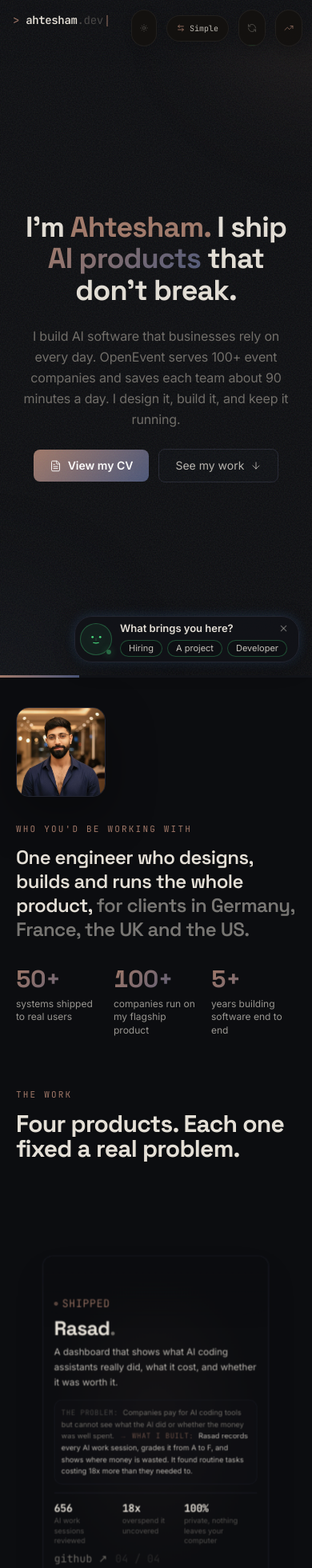
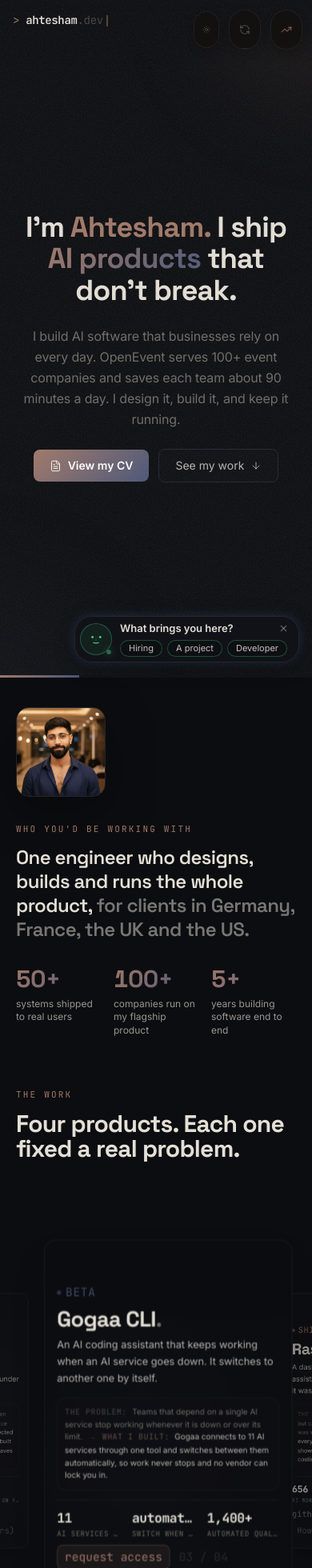
Before and after one commit to shami-ah/portfolio-site, a Next.js app: page / in a window 390 px wide. Shown: the top 1960 px of the page at 80% size. Built offline with nearby package versions, Linux system fonts and the light colour scheme.

Commit message:
Improve visitor-first UX and blog experience

```diff
--- a/src/components/projects.tsx
+++ b/src/components/projects.tsx
@@ -491,6 +491,81 @@ function ExpandModal({
 /*  Scrollytelling panel                                               */
 /* ------------------------------------------------------------------ */
 
+function AnimatedMetric({
+  value,
+  active,
+}: {
+  value: string;
+  active: boolean;
+}): React.ReactElement {
+  const [displayValue, setDisplayValue] = useState(value);
+  const hasAnimated = useRef(false);
+
+  // Animate plain numbers and values such as ~544, 83%, 860+ PRs, and ~1.5 h.
+  const match = value.match(/^([~]?)([\d,]+(?:\.\d+)?)(.*)$/);
+  const numericValue = match
+    ? Number(match[2].replace(/,/g, ""))
+    : null;
+  const prefix = match?.[1] ?? "";
+  const suffix = match?.[3] ?? "";
+  const decimals = match?.[2].split(".")[1]?.length ?? 0;
+
+  useEffect(() => {
+    if (!active) return;
+
+    // Keep text-only metrics unchanged.
+    if (numericValue === null || !Number.isFinite(numericValue)) {
+      setDisplayValue(value);
+      return;
+    }
+
+    // If this metric has already animated, show any updated value directly.
+    if (hasAnimated.current) {
+      setDisplayValue(value);
+      return;
+    }
+
+    hasAnimated.current = true;
+
+    if (window.matchMedia("(prefers-reduced-motion: reduce)").matches) {
+      setDisplayValue(value);
+      return;
+    }
+
+    let frameId = 0;
+    const duration = 1100;
+    let startTime: number | null = null;
+
+    const animate = (time: number): void => {
+      if (startTime === null) startTime = time;
+
+      const progress = Math.min((time - startTime) / duration, 1);
+      const eased = 1 - Math.pow(1 - progress, 3);
+      const current = numericValue * eased;
+
+      const formatted = current.toLocaleString("en-US", {
+        minimumFractionDigits: decimals,
+        maximumFractionDigits: decimals,
+      });
+
+      setDisplayValue(`${prefix}${formatted}${suffix}`);
+
+      if (progress < 1) {
+        frameId = requestAnimationFrame(animate);
+      } else {
+        setDisplayValue(value);
+      }
+    };
+
+    setDisplayValue(`${prefix}${(0).toLocaleString("en-US")}${suffix}`);
+    frameId = requestAnimationFrame(animate);
+
+    return () => cancelAnimationFrame(frameId);
+  }, [active, value, numericValue, prefix, suffix, decimals]);
+
+  return <>{displayValue}</>;
+}
+
 
 function FlagshipCarousel({
   flagships,
@@ -506,36 +581,37 @@ function FlagshipCarousel({
   plain?: boolean;
 }): React.ReactElement {
   const [currentIndex, setCurrentIndex] = useState(0);
-  const [hoveredIndex, setHoveredIndex] = useState<number | null>(null);
+  const [isHovered, setIsHovered] = useState(false);
+const hoverZoneRef = useRef<"left" | "right" | "center" | null>(null);
+
 
   const total = flagships.length;
 
-  const selectProject = useCallback((index: number) => {
+  const selectProject = useCallback(
+    (index: number) => {
       setCurrentIndex(index);
-  }, []);
+    },
+    [],
+  );
 
   const nextProject = useCallback(() => {
     setCurrentIndex((prev) => (prev + 1) % total);
   }, [total]);
 
+  // Rotate automatically only while the pointer is outside the carousel.
   useEffect(() => {
-    if (hoveredIndex !== null || total <= 1) return;
-
-    const timer = window.setInterval(nextProject, 2000);
+    if (isHovered || total <= 1) return;
+
+    const timer = window.setInterval(() => {
+      setCurrentIndex((prev) => (prev + 1) % total);
+    }, 3000);
 
     return () => window.clearInterval(timer);
-  }, [hoveredIndex, nextProject, total]);
+  }, [isHovered, total]);
 
   const getPosition = (
-    index: number
-  ):
-    | "center"
-    | "left"
-    | "right"
-    | "far-left"
-    | "far-right"
-    | "hidden-left"
-    | "hidden-right" => {
+    index: number,
+  ): "center" | "left" | "right" | "hidden" => {
     let offset = index - currentIndex;
 
     if (offset > total / 2) offset -= total;
@@ -544,93 +620,85 @@ function FlagshipCarousel({
     if (offset === 0) return "center";
     if (offset === -1) return "left";
     if (offset === 1) return "right";
-    if (offset === -2) return "far-left";
-    if (offset === 2) return "far-right";
-
-    return offset < 0 ? "hidden-left" : "hidden-right";
+
+    return "hidden";
   };
 
-  const positionStyles: Record<
-    | "center"
-    | "left"
-    | "right"
-    | "far-left"
-    | "far-right"
-    | "hidden-left"
-    | "hidden-right",
-    {
-      x: number;
-      z: number;
-      rotateY: number;
-      scale: number;
-      opacity: number;
-      zIndex: number;
-    }
-  > = {
+
+
+const positionStyles = {
   center: {
     x: 0,
-      z: 80,
+    z: 40,
     rotateY: 0,
-      scale: 0.78,
+    scale: 0.88,
     opacity: 1,
     zIndex: 20,
   },
   left: {
-      x: -330,
-      z: -120,
-      rotateY: 18,
-      scale: 0.62,
-      opacity: 0.55,
+    x: -300,
+    z: -70,
+    rotateY: 8,
+    scale: 0.68,
+    opacity: 0.65,
     zIndex: 10,
   },
   right: {
-      x: 330,
-      z: -120,
-      rotateY: -18,
-      scale: 0.62,
-      opacity: 0.55,
+    x: 300,
+    z: -70,
+    rotateY: -8,
+    scale: 0.68,
+    opacity: 0.65,
     zIndex: 10,
   },
-    "far-left": {
-      x: -560,
-      z: -280,
-      rotateY: 28,
-      scale: 0.48,
-      opacity: 0.2,
-      zIndex: 5,
-    },
-    "far-right": {
-      x: 560,
-      z: -280,
-      rotateY: -28,
-      scale: 0.48,
-      opacity: 0.2,
-      zIndex: 5,
-    },
-    "hidden-left": {
-      x: -850,
-      z: -400,
-      rotateY: 35,
+  hidden: {
+    x: 0,
+    z: -350,
+    rotateY: 0,
     scale: 0.4,
     opacity: 0,
     zIndex: 1,
   },
-    "hidden-right": {
-      x: 850,
-      z: -400,
-      rotateY: -35,
-      scale: 0.4,
-      opacity: 0,
-      zIndex: 1,
-    },
 };
 
+
+
   return (
+
 <div
-      className="relative w-full"
-      onPointerLeave={() => setHoveredIndex(null)}
+  className="relative w-full min-w-0 overflow-hidden"
+
+onMouseEnter={() => setIsHovered(true)}
+onMouseLeave={() => {
+  setIsHovered(false);
+  hoverZoneRef.current = null;
+}}
+onMouseMove={(e) => {
+  const rect = e.currentTarget.getBoundingClientRect();
+  const mouseX = (e.clientX - rect.left) / rect.width;
+
+  const zone =
+    mouseX < 0.30
+      ? "left"
+      : mouseX > 0.70
+        ? "right"
+        : "center";
+
+  // Don't select repeatedly while the cursor stays in the same zone.
+  if (zone === hoverZoneRef.current) return;
+
+  hoverZoneRef.current = zone;
+
+  if (zone === "left") {
+    selectProject((currentIndex - 1 + total) % total);
+  } else if (zone === "right") {
+    selectProject((currentIndex + 1) % total);
+  }
+}}
+
 >
-      <div className="relative mx-auto h-[520px] md:h-[620px] lg:h-[650px] w-full max-w-[1400px] flex items-center justify-center [perspective:1400px]">
+
+      <div className="relative mx-auto h-[520px] md:h-[620px] lg:h-[650px] w-full max-w-[1400px] min-w-0 flex items-center justify-center [perspective:1400px] overflow-hidden">
         <div className="relative w-full h-full flex items-center justify-center [transform-style:preserve-3d]">
           {flagships.map(({ project, mockup }, i) => {
             const position = getPosition(i);
@@ -654,17 +722,7 @@ function FlagshipCarousel({
             return (
               <motion.div
                 key={project.slug}
-                className="
-                  absolute
-                  w-[88vw]
-                  h-[500px]
-                  md:w-[650px]
-                  md:h-[620px]
-                  max-w-[92vw]
-                  cursor-pointer
-                  [transform-style:preserve-3d]
-                  pointer-events-auto
-                "
+                className="absolute w-[88vw] h-[500px] md:w-[560px] md:h-[620px] lg:w-[600px] max-w-[92vw] [transform-style:preserve-3d]"
                 initial={false}
                 animate={{
                   x: style.x,
@@ -673,34 +731,51 @@ function FlagshipCarousel({
                   scale: style.scale,
                   opacity: style.opacity,
                 }}
+
 transition={{
-                  duration: 0.2,
-                  ease: [0.22, 1, 0.36, 1],
+  x: {
+    type: "spring",
+    stiffness: 110,
+    damping: 28,
+    mass: 1,
+  },
+  z: {
+    type: "spring",
+    stiffness: 180,
+    damping: 26,
+    mass: 0.9,
+  },
+  rotateY: {
+    type: "spring",
+    stiffness: 160,
+    damping: 25,
+    mass: 0.9,
+  },
+  scale: {
+    type: "spring",
+    stiffness: 180,
+    damping: 26,
+    mass: 0.9,
+  },
+  opacity: {
+    duration: 0.45,
+    ease: "easeInOut",
+  },
 }}
+
                 style={{
                   zIndex: style.zIndex,
                   transformStyle: "preserve-3d",
                   transformOrigin: "center center",
-                }}
-                onPointerEnter={() => {
-                  setHoveredIndex(i);
-                  selectProject(i);
+                  pointerEvents:
+                    position === "hidden" ? "none" : "auto",
                 }}
               >
                 <div
-                  className="
-                    relative
-                    w-full
-                    h-full
-                    overflow-hidden
-                    rounded-2xl
-                    border border-card-border/50
-                    bg-background
-                    shadow-2xl
-                    pointer-events-auto
-                  "
+                  className="relative w-full h-full overflow-hidden rounded-2xl border border-card-border/50 bg-background shadow-2xl cursor-pointer"
+                  onMouseEnter={() => selectProject(i)}
                   onClick={() => {
-                    if (i === currentIndex) {
+                    if (position === "center") {
                       onOpen(project);
                     } else {
                       selectProject(i);
@@ -843,10 +918,12 @@ function ScrollPanel({
           <div className="flex flex-col gap-2 mt-3 md:mt-4 shrink-0">
             <div className="flex flex-col sm:flex-row sm:items-end justify-between gap-2 sm:gap-4">
               <div className="flex gap-4 md:gap-8">
-                {metrics.map((m) => (
-                  <div key={m.label}>
-                    <p className="text-base sm:text-xl md:text-2xl font-bold font-mono text-foreground tracking-tight whitespace-nowrap">{m.value}</p>
-                    <p className={plain ? "text-[11px] md:text-xs text-muted/70 max-w-[11rem] leading-snug" : "text-[10px] md:text-caption font-mono text-muted/40 uppercase tracking-[0.15em]"}>{m.label}</p>
+                {metrics.map((metric, mi) => (
+  <div key={mi} className="min-w-0">
+    <p className="text-lg md:text-2xl font-bold tracking-tight text-foreground truncate font-mono">
+      {metric.value}  {/* <-- This is the part you change */}
+    </p>
+    <p className="text-[10px] md:text-xs text-muted truncate uppercase tracking-wider font-mono">{metric.label}</p>
   </div>
 ))}
               </div>
--- a/src/components/top-bar.tsx
+++ b/src/components/top-bar.tsx
@@ -3,16 +3,11 @@
 import { useEffect, useState, useRef, useCallback } from "react";
 import Link from "next/link";
 import { motion } from "framer-motion";
-import { RefreshCcw, Wrench, TrendingUp, Sun, Moon, ArrowLeftRight } from "lucide-react";
-import { setLens, useLens, type Lens } from "@/lib/use-lens";
+import { RefreshCcw, TrendingUp, Sun, Moon } from "lucide-react";
 
-const LENS_OPTIONS: { value: Lens; label: string }[] = [
-  { value: "plain", label: "Simple" },
-  { value: "technical", label: "Technical" },
-];
 
 export function TopBar(): React.ReactElement {
-  const lens = useLens();
+
   const [modalOpen, setModalOpen] = useState(false);
   const [theme, setThemeState] = useState<"dark" | "light">("dark");
   const [themeMounted, setThemeMounted] = useState(false);
@@ -414,104 +409,67 @@ export function TopBar(): React.ReactElement {
           </button>
         )}
 
-        {/* ── Reading lens: plain language for clients and recruiters, technical for engineers ── */}
-        <div
-          role="group"
-          aria-label="Choose how the site explains things"
-          className="glass rounded-full p-0.5 hidden md:flex items-center font-mono text-small"
-          style={{ boxShadow: "0 4px 12px rgba(0,0,0,0.12), 0 0 4px rgba(0,0,0,0.06)" }}
-        >
-          {LENS_OPTIONS.map((opt) => (
-            <button
-              key={opt.value}
-              type="button"
-              aria-pressed={lens === opt.value}
-              onClick={() => setLens(opt.value)}
-              className={`px-2.5 md:px-3 py-1.5 rounded-full cursor-pointer transition-colors duration-300 ${
-                lens === opt.value ? "bg-accent/20 text-foreground" : "text-muted/70 hover:text-foreground"
-              }`}
-            >
-              {opt.label}
-            </button>
-          ))}
-        </div>
 
-        {/* Mobile: one compact button that flips the lens */}
-        <button
-          type="button"
-          onClick={() => setLens(lens === "plain" ? "technical" : "plain")}
-          aria-label={`Reading mode: ${lens === "plain" ? "simple" : "technical"}. Tap to switch.`}
-          className="glass rounded-full px-3 py-2 flex md:hidden items-center gap-1.5 font-mono text-[10px] text-foreground/80 cursor-pointer"
-          style={{ boxShadow: "0 4px 12px rgba(0,0,0,0.12), 0 0 4px rgba(0,0,0,0.06)" }}
-        >
-          <ArrowLeftRight size={10} className="text-accent" />
-          {lens === "plain" ? "Simple" : "Technical"}
-        </button>
+
+
+
 
 {/* ── Reboot ── */}
 <button
   type="button"
   onClick={reboot}
-          aria-label="Reboot system — replay intro"
-          className={`group relative flex items-center cursor-pointer glass rounded-full p-2.5 md:px-4 md:gap-2 hover:px-4 hover:gap-2 transition-all overflow-hidden border border-transparent ${tremor ? "nav-tremor" : "duration-300"}`}
+  aria-label="Replay intro"
+  title="Replay intro"
+  className={`group relative flex items-center justify-center cursor-pointer glass rounded-full p-3 hover:px-4 hover:gap-2 transition-all duration-300 overflow-hidden border border-transparent ${
+    tremor ? "nav-tremor" : ""
+  }`}
   style={{
     boxShadow: heavy
       ? "0 6px 25px rgba(74,222,128,0.25), 0 0 40px rgba(74,222,128,0.15)"
       : "0 4px 12px rgba(0,0,0,0.12), 0 0 4px rgba(0,0,0,0.06)",
     transform: heavy ? "translateY(3px)" : "translateY(0)",
-            transition: "transform 1s cubic-bezier(0.22, 1, 0.36, 1), box-shadow 0.8s",
+    transition:
+      "transform 1s cubic-bezier(0.22, 1, 0.36, 1), box-shadow 0.8s",
   }}
 >
   <span
     className="absolute bottom-0 left-0 right-0 bg-accent-status/15 rounded-full pointer-events-none"
-            style={{ height: `${fillPct}%`, transition: "height 2s ease-out" }}
+    style={{
+      height: `${fillPct}%`,
+      transition: "height 2s ease-out",
+    }}
   />
+
   <RefreshCcw
-            size={12}
+    size={14}
     className={`relative z-10 shrink-0 transition-colors duration-500 ${
-              heavy ? "text-accent-status" : tremor ? "text-accent-status/70" : "text-muted/60 group-hover:text-accent-status"
+      heavy
+        ? "text-accent-status"
+        : tremor
+          ? "text-accent-status/70"
+          : "text-muted/60 group-hover:text-accent-status"
     }`}
   />
-          <span className="relative z-10 max-w-0 md:max-w-[120px] overflow-hidden group-hover:max-w-[120px] transition-all duration-300 whitespace-nowrap font-mono text-small text-muted/80">
+
+
+<span className="relative z-10 max-w-0 overflow-hidden opacity-0 group-hover:max-w-[120px] group-hover:opacity-100 transition-all duration-300 whitespace-nowrap font-mono text-small text-muted/80">
   replay intro
 </span>
+
 </button>
 
-        {/* ── Setup ── */}
-        <Link
-          href="/uses"
-          onClick={() => markSeen("setup")}
-          aria-label="Tools, stack, and workflow"
-          className={`group relative hidden sm:flex items-center cursor-pointer glass rounded-full p-2.5 md:px-4 md:gap-2 hover:px-4 hover:gap-2 transition-all duration-500 border border-transparent ${
-            !seenSetup && setupGlow ? "nav-setup-glow" : ""
-          }`}
-          style={{
-            boxShadow: setupGlow
-              ? "0 4px 20px rgba(160,120,104,0.15), 0 0 30px rgba(160,120,104,0.1)"
-              : "0 4px 12px rgba(0,0,0,0.12), 0 0 4px rgba(0,0,0,0.06)",
-          }}
-        >
-          <span className={`absolute w-[3px] h-[3px] rounded-full nav-orbit pointer-events-none ${setupGlow ? "bg-accent/60" : "bg-accent/20"}`} style={{ animationDuration: setupGlow ? "2s" : "4s" }} />
-          <span className={`absolute w-[2px] h-[2px] rounded-full nav-orbit pointer-events-none ${setupGlow ? "bg-accent-secondary/60" : "bg-accent-secondary/20"}`} style={{ animationDuration: setupGlow ? "3s" : "6s", animationDelay: "-2s" }} />
-          <span className={`absolute w-[2px] h-[2px] rounded-full nav-orbit pointer-events-none ${setupGlow ? "bg-accent/50" : "bg-accent/15"}`} style={{ animationDuration: setupGlow ? "2.5s" : "5s", animationDelay: "-3.5s" }} />
-          <Wrench
-            size={12}
-            className={`shrink-0 transition-all duration-500 group-hover:rotate-[-20deg] ${
-              setupGlow ? "text-accent" : "text-muted/60 group-hover:text-accent"
-            }`}
-          />
-          <span className="max-w-0 md:max-w-[120px] overflow-hidden group-hover:max-w-[120px] transition-all duration-300 whitespace-nowrap font-mono text-small text-muted/80">
-            my tools
-          </span>
-        </Link>
+
+
+        {/* ── Journey ── */}
 
 {/* ── Journey ── */}
 <Link
   ref={journeyBtnRef}
   href="/journey"
   onClick={() => markSeen("journey")}
-          aria-label="Walk through my career"
-          className={`group relative flex items-center cursor-pointer glass rounded-full p-2.5 md:px-4 md:gap-2 hover:px-4 hover:gap-2 transition-all duration-500 ${
+  aria-label="My Story — walk through my career"
+  title="My Story"
+  className={`group relative flex items-center justify-center cursor-pointer glass rounded-full p-3 hover:px-4 hover:gap-2 transition-all duration-300 ${
     meteorLanded ? "nav-journey-active" : "nav-journey-idle"
   }`}
   style={{
@@ -521,17 +479,23 @@ export function TopBar(): React.ReactElement {
   }}
 >
   <TrendingUp
-            size={12}
+    size={14}
     className={`shrink-0 transition-colors duration-500 ${
-              meteorLanded ? "text-accent-status" : "text-accent/70 group-hover:text-accent"
+      meteorLanded
+        ? "text-accent-status"
+        : "text-accent/70 group-hover:text-accent"
     }`}
   />
-          <span className={`max-w-0 md:max-w-[120px] overflow-hidden group-hover:max-w-[120px] transition-all duration-300 whitespace-nowrap font-mono text-small ${
+
+  <span
+    className={`max-w-0 overflow-hidden opacity-0 group-hover:max-w-[90px] group-hover:opacity-100 transition-all duration-300 whitespace-nowrap font-mono text-small ${
       meteorLanded ? "text-accent-status/60" : "text-accent/60"
-          }`}>
+    }`}
+  >
     my story
   </span>
 </Link>
+
       </motion.div>
     </>
   );
```
Lines whose indentation alone changed are shown as unchanged.
